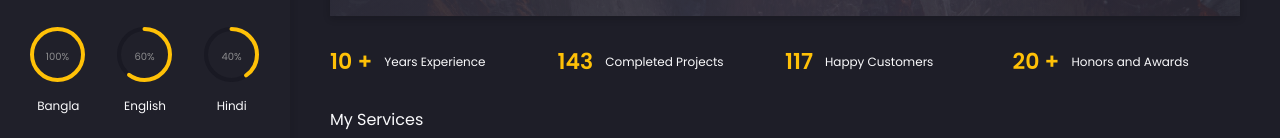
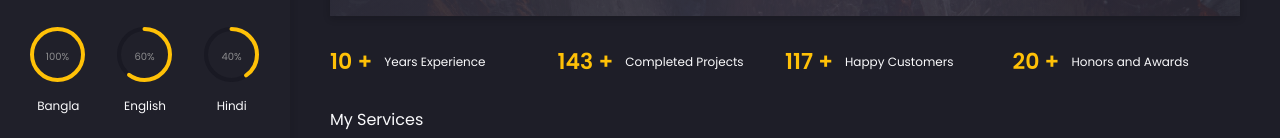
Before and after one commit to Hasan0734/my-portfolio, a Next.js app: page / in a window 1280 px wide. Shown: the part 339-477 px from the top of the page. Built offline with nearby package versions, Linux system fonts and the light colour scheme.

Commit message:
added recommendation section with swiper js

```diff
--- a/components/Banner.js
+++ b/components/Banner.js
@@ -1,7 +1,7 @@
 import Link from "next/link";
 import React from "react";
+import { Typewriter } from "react-simple-typewriter";
 
-import { Typewriter } from "react-simple-typewriter";
 export default function Banner() {
   return (
     <>
--- a/components/MainContent.js
+++ b/components/MainContent.js
@@ -1,6 +1,7 @@
 import Banner from "./Banner";
 import MyServices from "./MyServices";
 import PricePlans from "./PricePlans";
+import Recommendations from "./Recommendations";
 import Statics from "./Statics";
 
 export default function MainContent() {
@@ -10,7 +11,8 @@ export default function MainContent() {
         <Banner />
         <Statics />
         <MyServices />
-        <PricePlans/>
+        <PricePlans />
+        <Recommendations/>
       </div>
     </>
   );
--- /dev/null
+++ b/components/Recommendations.js
@@ -0,0 +1,12 @@
+import React from "react";
+
+export default function Recommendations() {
+  return (
+    <div className="mt-6">
+          <h3 className="text-[#fafafc] textt-[12px] font-normal">Recommendations</h3>
+          <div className="mt-6">
+              hello world
+          </div>
+    </div>
+  );
+}
--- a/components/Statics.js
+++ b/components/Statics.js
@@ -1,9 +1,10 @@
-import React from 'react'
+import React from "react";
+import CountUp from "react-countup";
 const projects = [
-  { id: 1, name: "Years Experience", number: "10 +" },
-  { id: 2, name: "Completed Projects", number: "143" },
-  { id: 3, name: "Happy Customers", number: "117" },
-  { id: 4, name: "Honors and Awards", number: "20 +" },
+  { id: 1, name: "Years Experience", number: 10 },
+  { id: 2, name: "Completed Projects", number: 143 },
+  { id: 3, name: "Happy Customers", number: 117 },
+  { id: 4, name: "Honors and Awards", number: 20 },
 ];
 export default function Statics() {
   return (
@@ -12,7 +13,7 @@ export default function Statics() {
         {projects.map((project) => (
           <div key={project.id} className="flex items-center gap-3">
             <h4 className="text-[#FFC107] text-[22px] font-semibold leading-7">
-              {project.number}
+              <CountUp end={project.number} duration={1} /> +
             </h4>
             <h5 className="text-[#fafafc] text-[12px] font-normal">
               {project.name}
--- a/package.json
+++ b/package.json
@@ -12,10 +12,12 @@
     "feather-icons-react": "^0.5.0",
     "next": "12.3.1",
     "react": "18.2.0",
+    "react-countup": "^6.3.1",
     "react-dom": "18.2.0",
     "react-icons": "^4.4.0",
     "react-scroll": "^1.8.7",
     "react-simple-typewriter": "^4.0.5",
+    "swiper": "^8.4.3",
     "tailwind-scrollbar": "^2.0.1",
     "tailwind-scrollbar-hide": "^1.1.7",
     "typewriter-effect": "^2.19.0"
```
Also changed, not shown: 2 other files (tests, documents, lock files or other folders).
